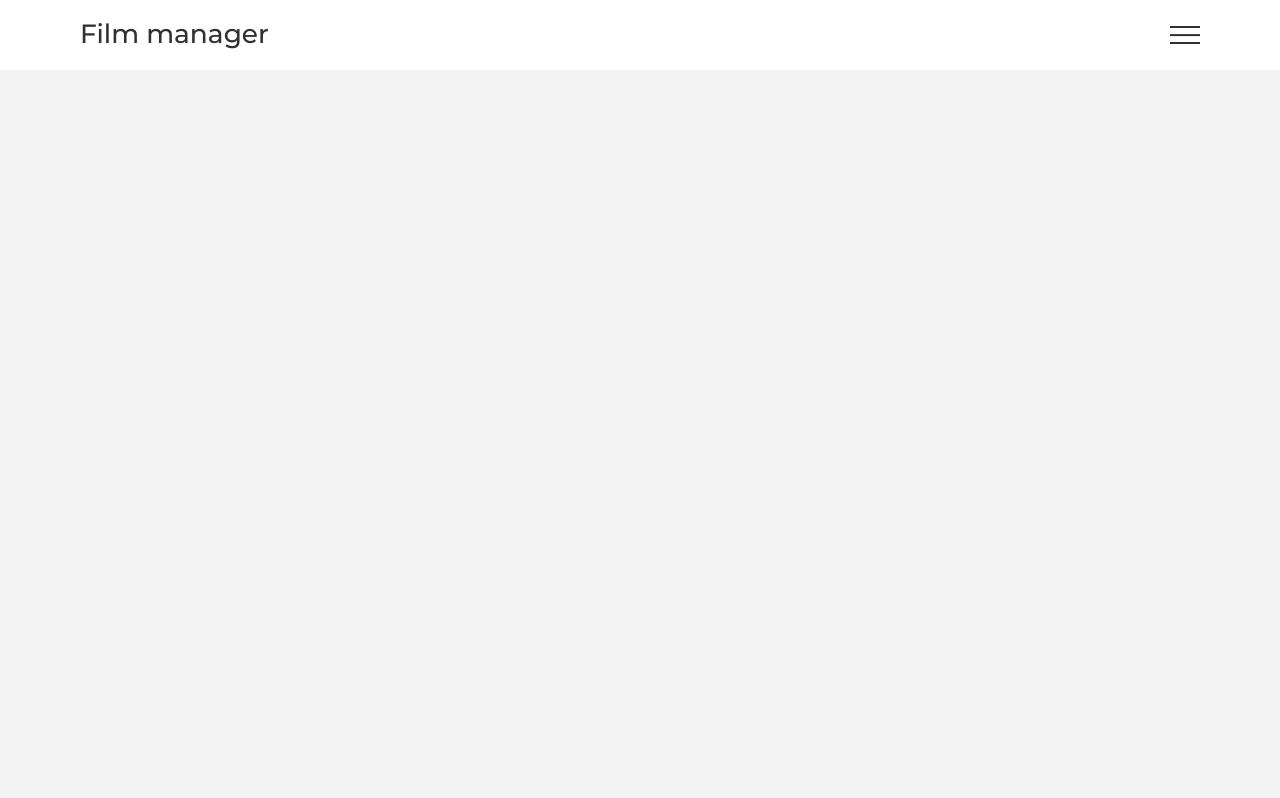
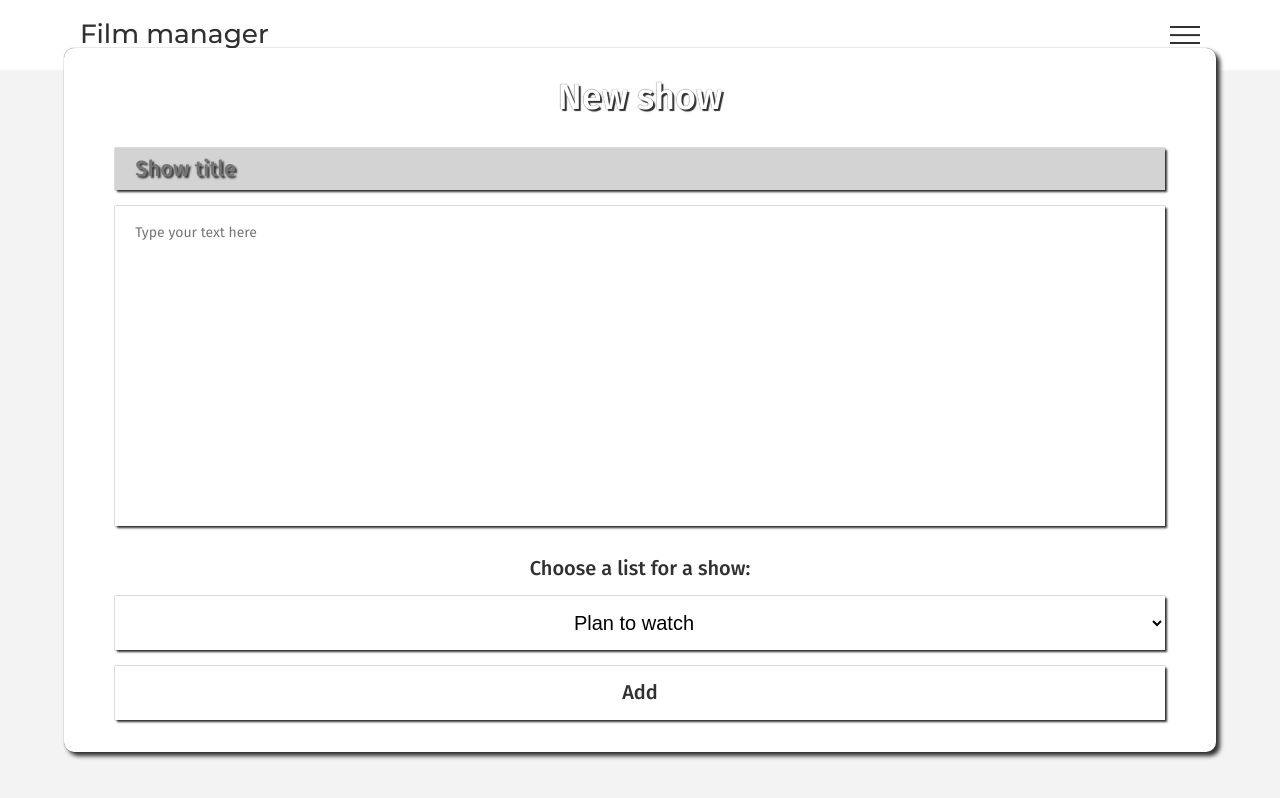
Before and after one commit to osipovark/enhanced-show-manager, a plain HTML site: page index.html in a window 1280 px wide. Drawn offline with Linux system fonts and the light colour scheme.

Commit message:
modified index.html - added html of form that is used for adding new shows

```diff
--- a/index.html
+++ b/index.html
@@ -40,7 +40,52 @@
       </nav>
     </div>
   </header>
-  <main class="lists">
+  <main>
+    <div class="add-show-form">
+      <h3 class="add-show-form__header">
+        New show
+      </h3>
+      <div class="add-show-form__inputs">
+        <input name="title" id="added-show-title" type="text" placeholder="Show title">
+        <textarea name="description" id="added-show-description" placeholder="Type your text here"></textarea>
+        <div class="add-show-form__list-options">
+          <label for="added-show-list">Choose a list for a show:</label>
+
+          <select name="lists" id="added-show-list">
+            <option value="plan-to-watch">Plan to watch</option>
+            <option value="watching">Watching</option>
+            <option value="completed">Completed</option>
+            <option value="on-hold">On hold</option>
+            <option value="dropped">Dropped</option>
+          </select>
+        </div>
+        <button class="add-show-form__button">Add</button>
+      </div>
+    </div>
+    <!-- <div class="add-show-form">
+      <h3 class="add-show-form__title">
+        New show
+      </h3>
+      <div class="add-show-form__fields">
+        <div class="add-show-form__field">
+          <input name="title" id="added-show-title" type="text" placeholder="Show title">
+        </div>
+        <div class="add-show-form__field">
+          <textarea name="description" id="added-show-description"></textarea>
+        </div>
+        <div class="add-show-form__list-options">
+          <label for="added-show-list">Choose a list for a show:</label>
+
+          <select name="lists" id="added-show-list">
+            <option value="plan-to-watch">Plan to watch</option>
+            <option value="watching">Watching</option>
+            <option value="completed">Completed</option>
+            <option value="on-hold">On hold</option>
+            <option value="dropped">Dropped</option>
+          </select>
+        </div>
+      </div>
+    </div> -->
   </main>
 </body>
 <script src="js/script.js"></script>
```
